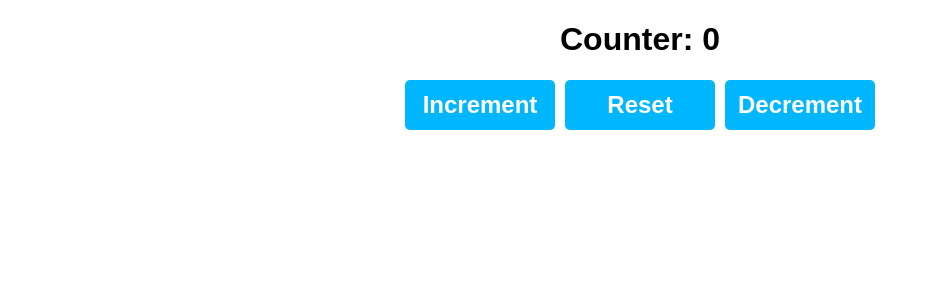
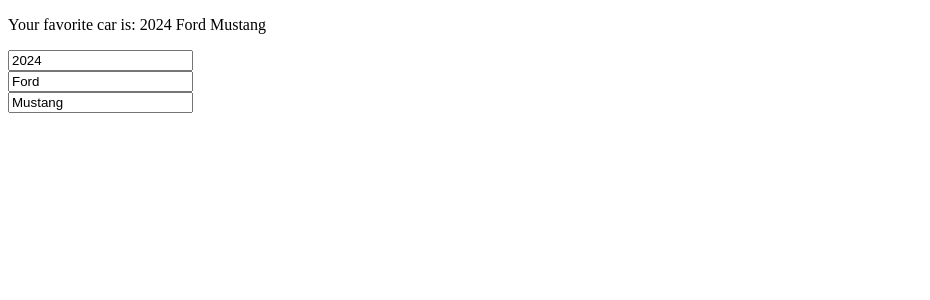
Before and after one commit to RaoufHamaissia/React, a React (Vite) app in the folder my-react-app/: page / in a window 1280 px wide. Shown: the top 300 px of the page, without its empty margins (0-930 px from the left). Built offline with nearby package versions, Linux system fonts and the light colour scheme.

Commit message:
updating an object in a state

```diff
--- a/my-react-app/src/App.jsx
+++ b/my-react-app/src/App.jsx
@@ -11,7 +11,7 @@
 
 
 import MyComponent from "./MyComponent.jsx";
-import Counter from "./Counter.jsx";
+
 
 
 
@@ -24,7 +24,7 @@
   return(
     <>
 
-     <Counter/>
+     <MyComponent/>
 
 
 
--- a/my-react-app/src/Counter.jsx
+++ /dev/null
@@ -1,36 +0,0 @@
-    import React, {useState} from 'react';
-
-    function Counter() {
-
-        const [count, setCount] = useState(0);
-
-        const increment = () => {
-            setCount(c => c + 1); // using functional update to avoid stale state
-            // setCount(count + 1); // this will work but it is not recommended as it can lead to stale state issues
-
-        }
-
-        const decrement = () => {
-            if (count === 0) {
-                return;
-            }
-            setCount(c => c - 1); // using functional update to avoid stale state
-            // setCount(count - 1); // this will work but it is not recommended as it can lead to stale state issues
-        }
-
-        const reset = () => {
-            setCount(0);
-        }
-        return (
-            <div className='counter-container'>
-                <h1 className='count-display'>Counter: {count}</h1>
-                <button className='counter-button' onClick={increment} >Increment</button>
-                <button className='counter-button' onClick={reset}>Reset</button>
-                <button className='counter-button' onClick={decrement}>Decrement</button>
-
-            </div>
-        )
-
-    }
-
-    export default Counter;
--- a/my-react-app/src/MyComponent.jsx
+++ b/my-react-app/src/MyComponent.jsx
@@ -7,59 +7,34 @@
 
     function MyComponent() {
 
-        const [name, setName] = useState("Guest");
-        const [age, setAge] = useState(0);
-        const [isEmployed, setIsEmployed] = useState(false);
+        const [car, setCar] = useState({year: 2024, make: "Ford", model: "Mustang"});
 
-        const updateName = () => {
-            const input = document.querySelector('input[type="text"]');
-            const {value} = input;
-            setName(value);
-            //setName("John Doe");
+        const handelYearChange = (event) => {
+            setCar(c => ({...c, year: event.target.value}));
+        }
+        const handelMakeChange = (event) => {
+            setCar(c => ({...c, make: event.target.value}));
+        }
+        const handelModelChange = (event) => {
+            setCar(c => ({...c, model: event.target.value}));
         }
 
-        const incrementAge = () => {
-            setAge(age + 1);
-        }
+        return(
 
-        const decrementAge = () => {
-            if (age === 0) {
-                return;
-            }
-            setAge(age - 1);
-        }
+            <div>
+                <p>Your favorite car is: {car.year} {car.make} {car.model}</p>
 
-        const resetAge = () => {
-            setAge(0);
-        }
-
-        const toggleEmployedStatus = () => {
-            setIsEmployed(!isEmployed);
-        }
-        return(
-        <div>
-            <p>Name: {name}</p>
-            <input type="text" placeholder="enter your name"  />
-            <button onClick={updateName}>Set Name</button>
-
-            <br />
-
-            <p>Age: {age}</p>
-            <button onClick={incrementAge}>Increase Age</button>
-            <button onClick={resetAge}>Reset Age</button>
-            <button onClick={decrementAge}>Decrease Age</button>
-
-            <br />
-            <p>Is employed: {isEmployed ? "Yes" : "No"}</p>
-            <button onClick={toggleEmployedStatus}>Toggle Employment</button>
+                <input type="number" value={car.year} onChange={handelYearChange}/><br/>
+                <input type="text" value={car.make} onChange={handelMakeChange}/><br/>
+                <input type="text" value={car.model} onChange={handelModelChange}/><br/>
+            </div>
 
 
-
-        </div>)
+        );
 
 
 
 
-    }
+    };
 
     export default MyComponent;
```
